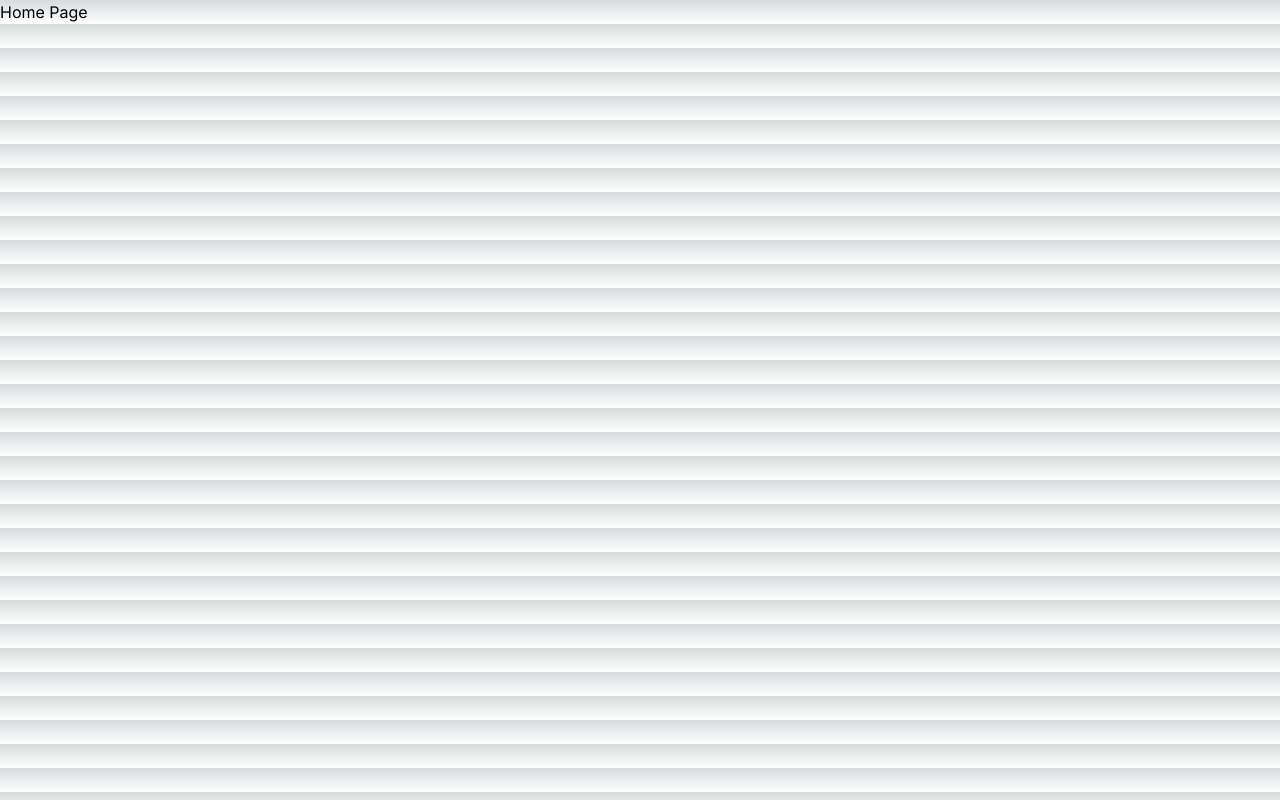
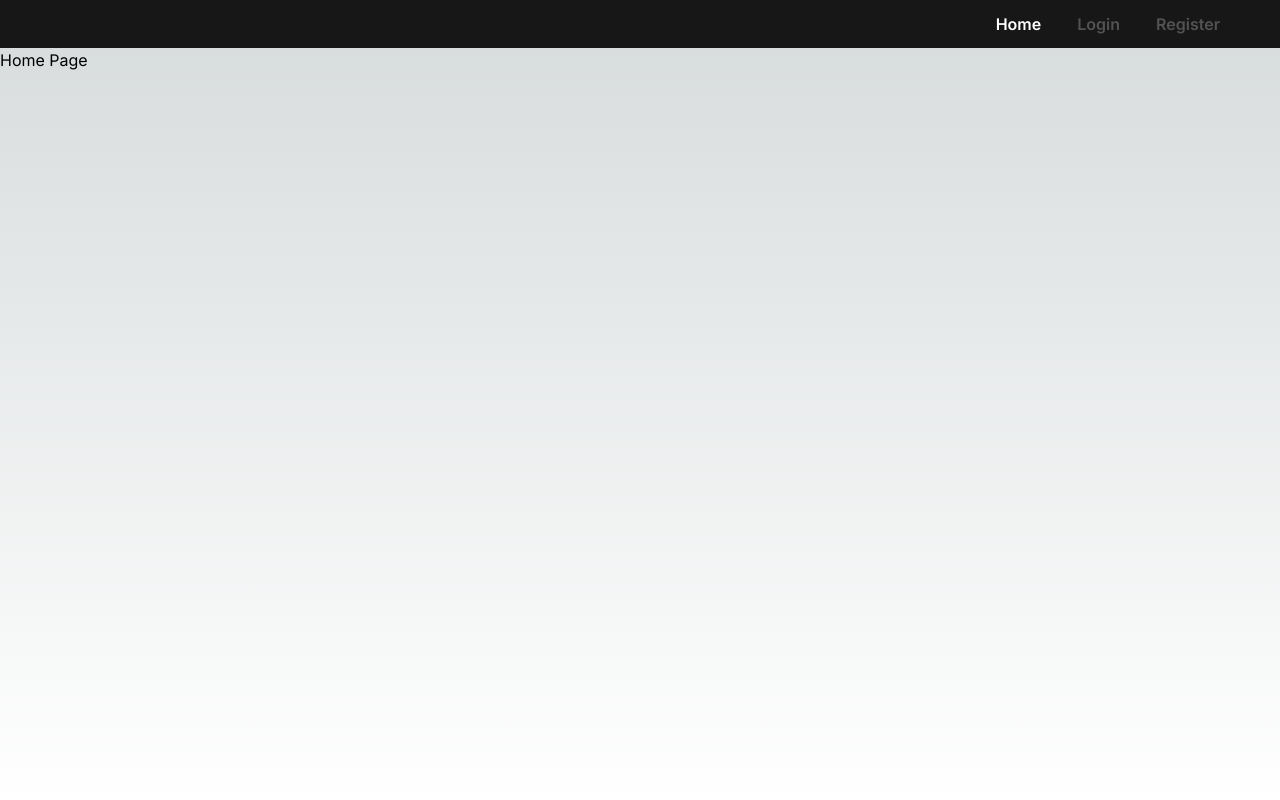
Before and after one commit to ranepaarth/fullstack-next-authentication, a Next.js app: page / in a window 1280 px wide. Built offline with nearby package versions, Linux system fonts and the light colour scheme.

Commit message:
create navbar and setup folder structure

```diff
--- a/src/app/globals.css
+++ b/src/app/globals.css
@@ -24,6 +24,23 @@ body {
       rgb(var(--background-end-rgb))
     )
     rgb(var(--background-start-rgb));
+  height: 100vh;
+}
+
+nav a {
+  @apply px-3 py-1 transition-colors ease-in-out duration-200;
+}
+
+.nav-link {
+  @apply text-neutral-600;
+}
+
+.nav-link:hover {
+  @apply text-neutral-300;
+}
+
+.active {
+  @apply text-white;
 }
 
 @layer utilities {
--- a/src/app/layout.tsx
+++ b/src/app/layout.tsx
@@ -1,3 +1,4 @@
+import Navbar from "@/components/Navbar";
 import type { Metadata } from "next";
 import { Inter } from "next/font/google";
 import "./globals.css";
@@ -16,7 +17,10 @@ export default function RootLayout({
 }>) {
   return (
     <html lang="en">
-      <body className={inter.className}>{children}</body>
+      <body className={inter.className}>
+        <Navbar />
+        <main className="w-full min-h-[calc(100dvh-56px)]">{children}</main>
+      </body>
     </html>
   );
 }
--- /dev/null
+++ b/src/app/login/page.tsx
@@ -0,0 +1,9 @@
+import React from 'react'
+
+const LoginPage = () => {
+  return (
+    <div>LoginPage</div>
+  )
+}
+
+export default LoginPage
--- a/src/app/page.tsx
+++ b/src/app/page.tsx
@@ -1,7 +1,6 @@
-import Image from "next/image";
 
 export default function Home() {
   return (
-    <div>Home Page</div>
+    <div className="">Home Page</div>
   );
 }
--- /dev/null
+++ b/src/app/register/page.tsx
@@ -0,0 +1,9 @@
+import React from 'react'
+
+const RegisterPage = () => {
+  return (
+    <div>RegisterPage</div>
+  )
+}
+
+export default RegisterPage
--- /dev/null
+++ b/src/components/Navbar.tsx
@@ -0,0 +1,27 @@
+"use client"
+import Link from "next/link";
+import React from "react";
+import { usePathname } from "next/navigation";
+
+const Navbar = () => {
+  const pathname = usePathname()
+  // console.log(pathname)
+  return (
+    <nav className="px-4 py-2 sm:px-8 md:px-12 flex items-center justify-between bg-neutral-900">
+      <div></div>
+      <div className="flex items-center gap-x-3 font-semibold">
+        <Link href={"/"} className={pathname==='/'?"active":"nav-link"}>
+          <span>Home</span>
+        </Link>
+        <Link href={"/login"} className={pathname==='/login'?"active":"nav-link"}>
+          <span>Login</span>
+        </Link>
+        <Link href={"/register"} className={pathname==='/register'?"active":"nav-link"}>
+          <span>Register</span>
+        </Link>
+      </div>
+    </nav>
+  );
+};
+
+export default Navbar;
```
Also changed, not shown: src/app/api/users/login/route.ts (added), src/app/api/users/register/route.ts (added), src/config/dbConfig.ts (added), 2 other files (tests, documents, lock files or other folders).
